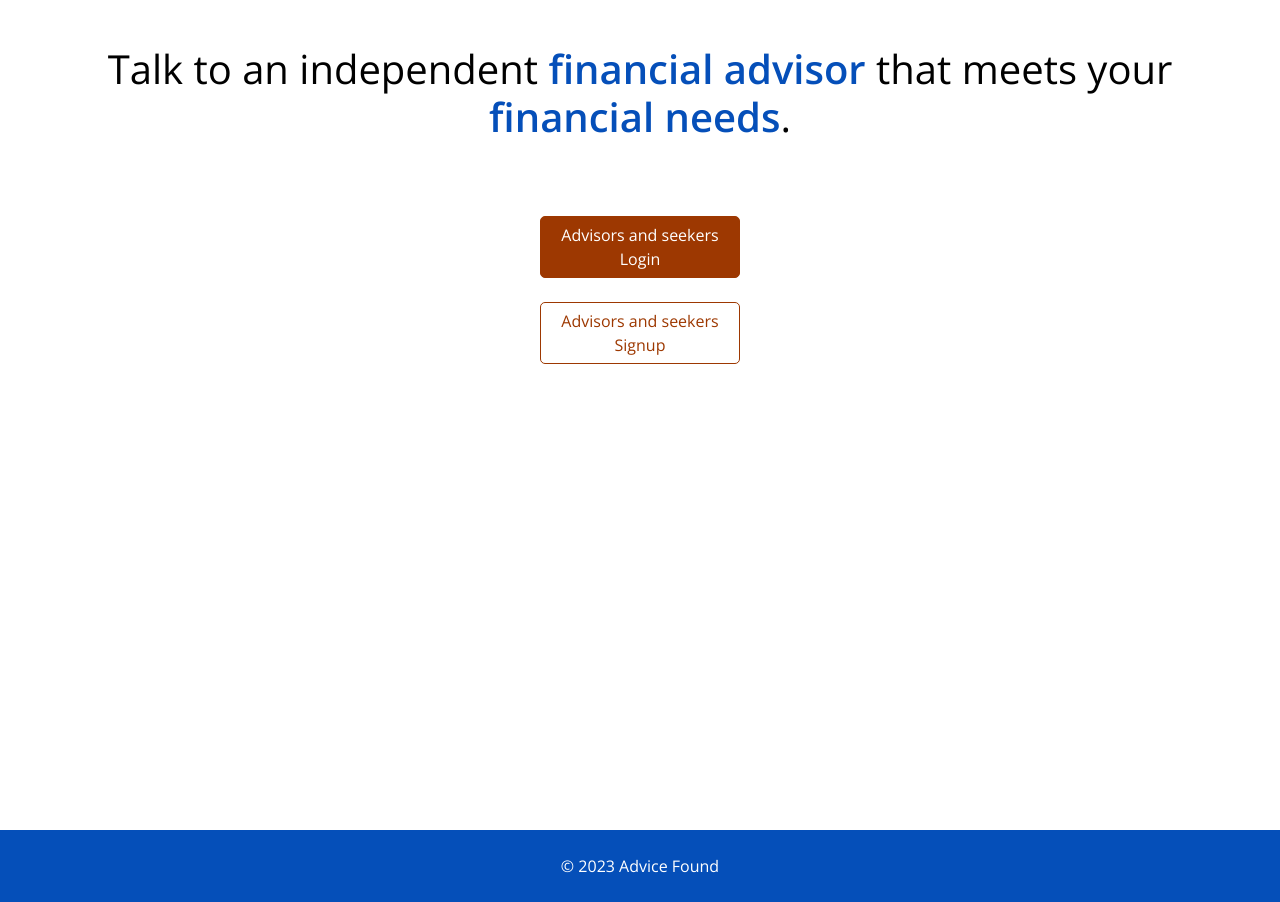
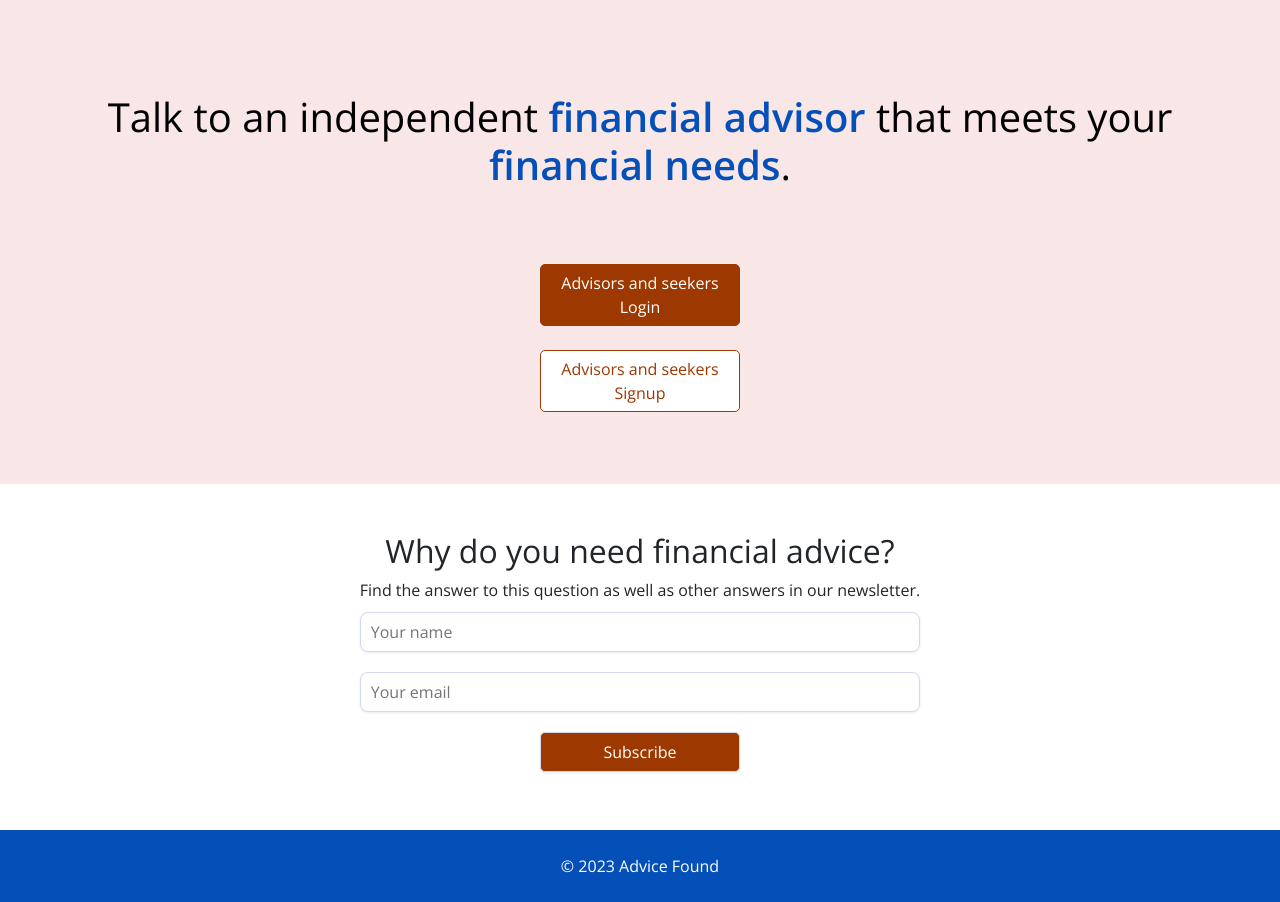
Before and after one commit to jannis-kiriasis/advisor-finder, a Django app: page / in a window 1280 px wide. Shown: the part 76-978 px from the top of the page. Run offline with Django 3.2, Linux system fonts and the light colour scheme; some libraries are stand-ins or nearby versions; some web fonts are replaced.

Commit message:
Add newsletter signup

```diff
--- a/home/templates/home/index.html
+++ b/home/templates/home/index.html
@@ -3,7 +3,8 @@
 
 {% block extra_meta %}
 <!-- SEO metadata -->
-    <meta name="description" content="Advice Found helps you find the best financial advisor in Ireland that suits your needs. Try it now.">
+<meta name="description"
+    content="Advice Found helps you find the best financial advisor in Ireland that suits your needs. Try it now.">
 <meta name="keywords" content="Find a financial advisor, financial advisor finder, financial advice Ireland">
 <meta name="robots" content="index, follow">
 <link rel="canonical" href="{% url 'home' %}">
@@ -11,7 +12,8 @@
 <!-- OG tags-->
 <meta property="og:type" content="article">
 <meta property="og:title" content="Find a Financial Advisor in Ireland | Advice Found">
-    <meta property="og:description" content="Advice Found helps you find the best financial advisor in Ireland that suits your needs. Try it now.">
+<meta property="og:description"
+    content="Advice Found helps you find the best financial advisor in Ireland that suits your needs. Try it now.">
 <meta name="image" property="og:image" content="assets/images/advice-found-logo.png">
 <meta property="og:url" content="{% url 'home' %}">
 <meta property="og:site_name" content="Advice Found">
@@ -22,10 +24,8 @@
 Find a Financial Advisor in Ireland | Advice Found
 {% endblock %}
 
-{% block content %}
-<section>
-    <div class="container">
-        <div class="col-12 text-center">
+{% block section_one %}
+    <div class="container text-center">
 
         <h1 class="black mb-5">
             Talk to an independent
@@ -43,8 +43,52 @@ Find a Financial Advisor in Ireland | Advice Found
         </div>
 
     </div>
+
+{% endblock %}
+
+{% block section_two %}
+    <div class="row d-flex justify-content-center">
+    <!-- Begin Mailchimp Signup Form -->
+    <div id="mc_embed_signup" class="text-center">
+        <h2>Why do you need financial advice?</h2>
+        <p>Find the answer to this question as well as other answers in our newsletter.</p>
+        <form
+            action="https://herokuapp.us21.list-manage.com/subscribe/post?u=8c209ab86f1e8a33d8e9a7994&amp;id=3e3efed010&amp;f_id=003cffe1f0"
+            method="post" id="mc-embedded-subscribe-form" name="mc-embedded-subscribe-form" class="validate"
+            target="_self">
+            <div id="mc_embed_signup_scroll">
+
+                <div class="mc-field-group">
+                    <label for="mce-FNAME">First Name </label>
+                    <input type="text" value="" name="FNAME" class="" placeholder="Your name" id="mce-FNAME">
+                    <span id="mce-FNAME-HELPERTEXT" class="helper_text"></span>
                 </div>
-</section>
+                <div class="mc-field-group">
+                    <label for="mce-EMAIL">Email Address <span class="asterisk">*</span>
+                    </label>
+                    <input type="email" value="" name="EMAIL" class="required email" placeholder="Your email"
+                        id="mce-EMAIL" required>
+                    <span id="mce-EMAIL-HELPERTEXT" class="helper_text"></span>
+                </div>
+                <div id="mce-responses" class="clear foot">
+                    <div class="response" id="mce-error-response" style="display:none"></div>
+                    <div class="response" id="mce-success-response" style="display:none"></div>
+                </div>
+                <!-- real people should not fill this in and expect good things - do not remove this or risk form bot signups-->
+                <div style="position: absolute; left: -5000px;" aria-hidden="true"><input type="text"
+                        name="b_8c209ab86f1e8a33d8e9a7994_3e3efed010" tabindex="-1" value=""></div>
+                <div class="optionalParent">
+                    <div class="clear foot">
+                        <input type="submit" value="Subscribe" name="subscribe" id="mc-embedded-subscribe"
+                            class="btn btn-secondary">
+                    </div>
+                </div>
+            </div>
+        </form>
+    </div>
+
+    <!--End mc_embed_signup-->
+    </div>
 
 
 {% endblock %}
--- a/static/css/base.css
+++ b/static/css/base.css
@@ -77,6 +77,10 @@ h1 {
     color: #000000;
 }
 
+.img-fluid {
+    filter: brightness(0) invert(1);
+}
+
 /* input[type=text]:not(.browser-default),
 input[type=date]:not(.browser-default),
 input[type=password]:not(.browser-default),
@@ -90,6 +94,10 @@ textarea {
     font-size: 1rem;
     padding: 10px;
 } */
+
+.partners {
+    background-color: var(--fuzzy-wuzzy-light);
+}
 
 input[type=checkbox] {
     height: inherit;
@@ -208,7 +216,8 @@ nav > div > ul > li > a:hover,
 
 .message-form-container,
 .message-bg,
-.match {
+.match,
+.bg {
     background-color: var(--fuzzy-wuzzy-light);
 }
 
--- a/templates/base.html
+++ b/templates/base.html
@@ -54,11 +54,22 @@
         </section>
 
 
-        <section>
-            <div class="container d-flex justify-content-center text-center pb-5">
+        <section class="bg">
+            <div class="container d-flex justify-content-center text-center py-5">
                 <div class="row">
                     <div class="col-12">
-                        {% block content %}
+                        {% block section_one %}
+                        {% endblock %}
+                    </div>
+                </div>
+            </div>
+        </section>
+
+        <section>
+            <div class="container d-flex justify-content-center text-center py-5">
+                <div class="row">
+                    <div class="col-12">
+                        {% block section_two %}
                         {% endblock %}
                     </div>
                 </div>
```
Also changed, not shown: media/partner-four.svg (added), media/partner-one.svg (added), media/partner-three.svg (added), media/partner-two.svg (added). Lines whose indentation alone changed are shown as unchanged.
